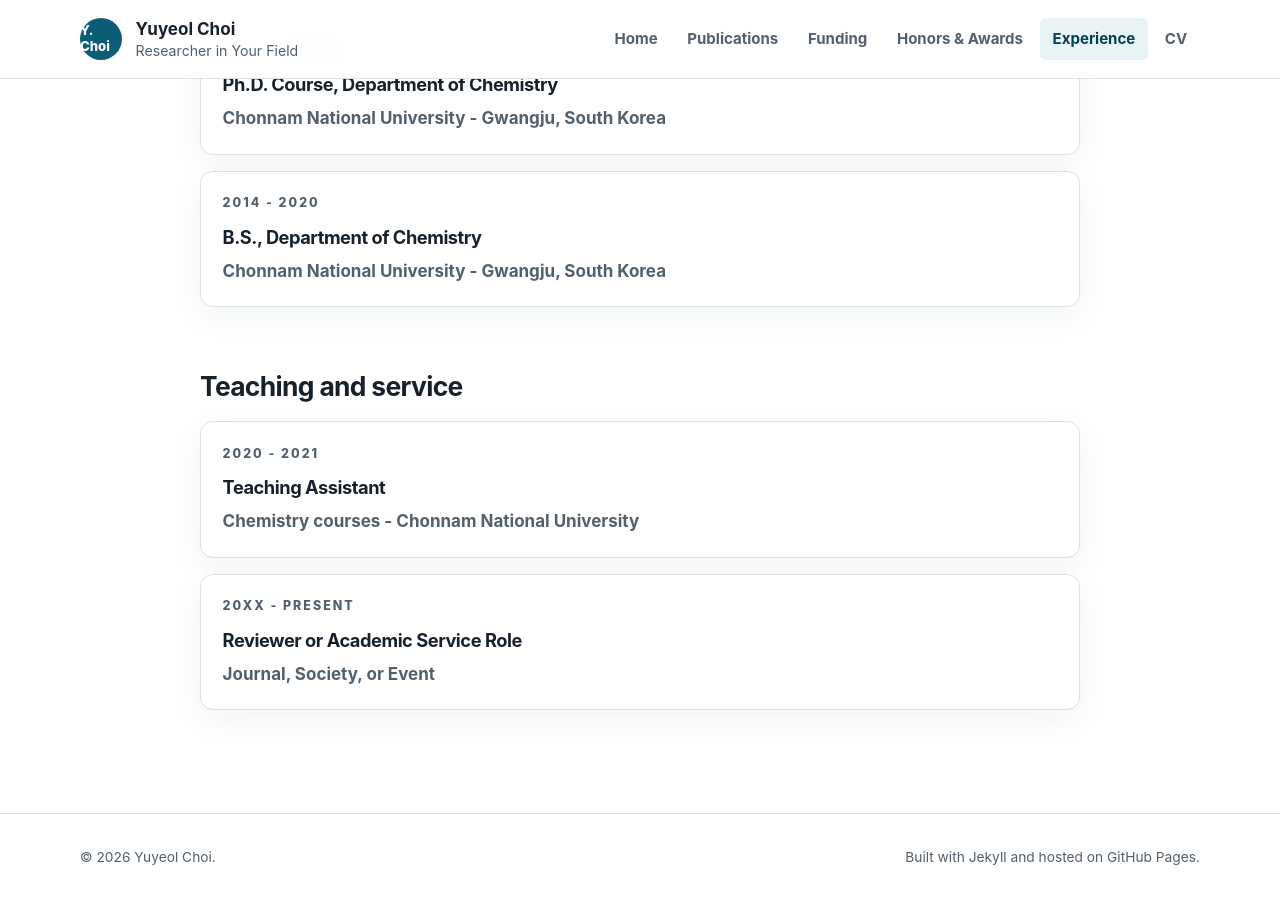
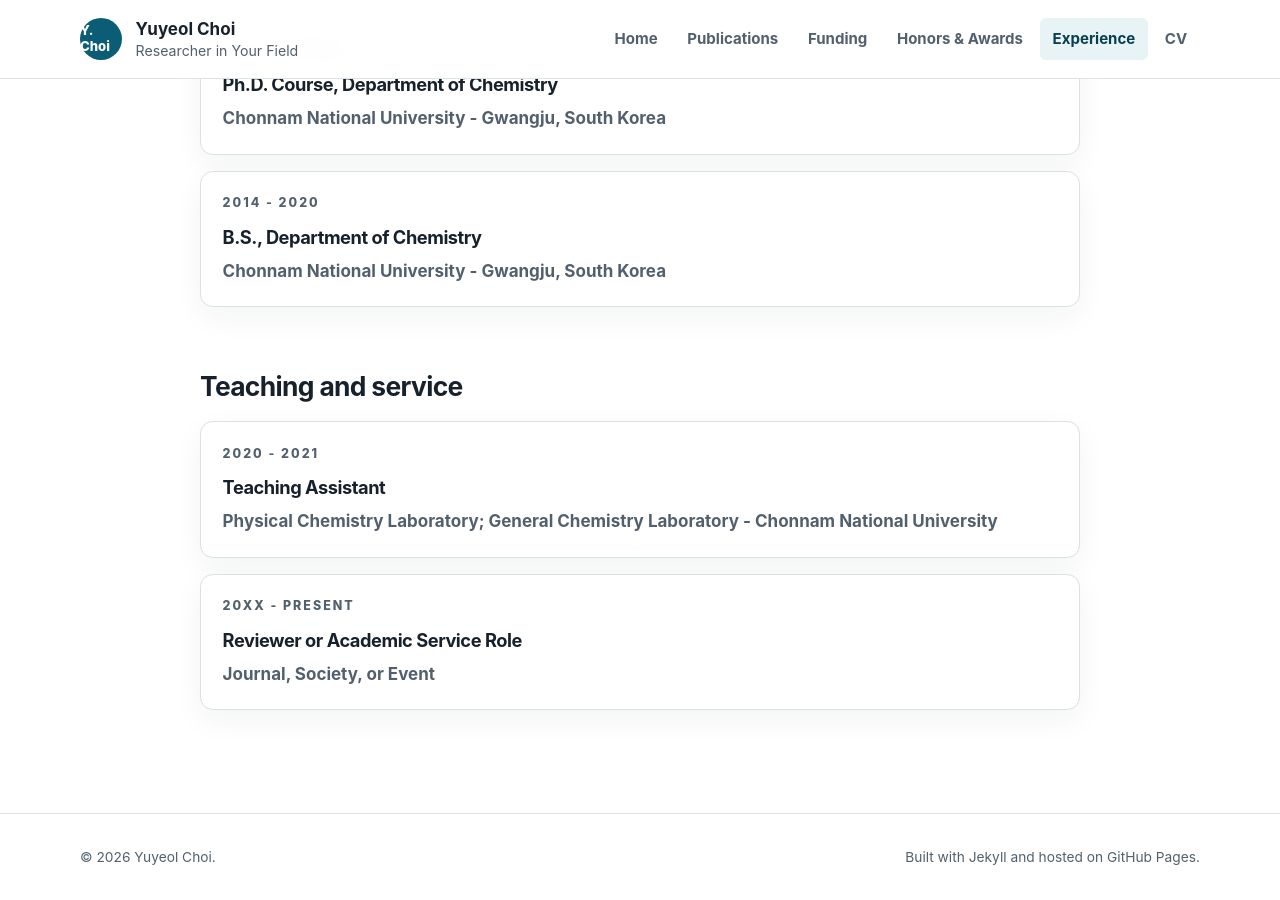
Before and after one commit to yuyeolchoi/yuyeolchoi.github.io, a Jekyll site: the page built from experience.html, in a window 1280 px wide and 900 px high, scrolled down 1121 px. Built offline with Jekyll 4.4.1, drawn with Linux system fonts in a browser that asks for light colours.

Commit message:
Specify teaching assistant laboratory courses

```diff
--- a/_data/cv.yml
+++ b/_data/cv.yml
@@ -54,7 +54,7 @@ presentations:
 
 teaching:
   - role: "Teaching Assistant"
-    course: "Chemistry courses"
+    course: "Physical Chemistry Laboratory; General Chemistry Laboratory"
     institution: "Chonnam National University"
     period: "2020 - 2021"
 
```
